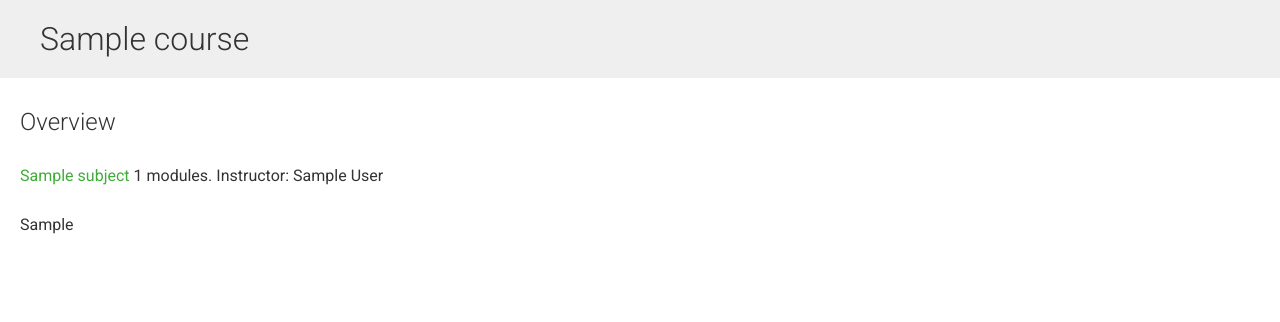
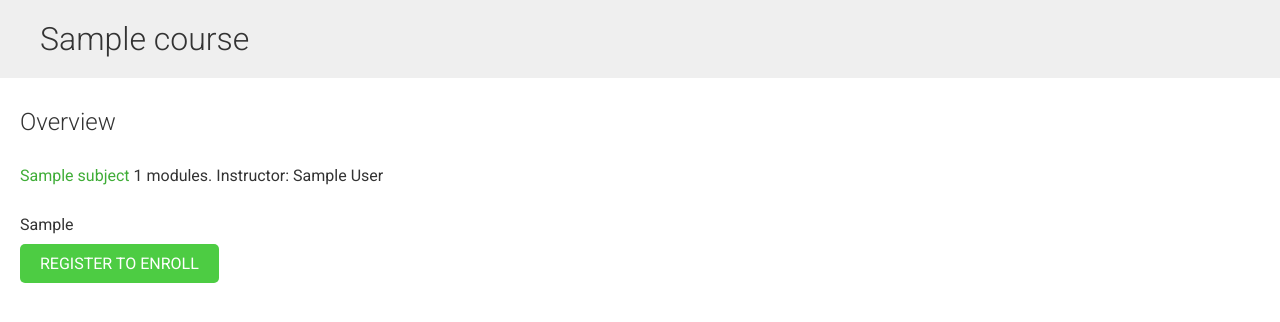
Before and after one commit to Flynotfly/educa, a Django app: template courses/templates/courses/course/detail.html in a window 1280 px wide. Shown: the part 54-376 px from the top of the page. Run offline with Django 5.2, Linux system fonts and the light colour scheme; the template is opened without the code that fills it: values that come from a table or form of the project are taken from there, others are empty; tables that the repository leaves empty hold one stand-in row (values such as "Sample post").

Commit message:
Add enroll button to course templates

```diff
--- a/courses/templates/courses/course/detail.html
+++ b/courses/templates/courses/course/detail.html
@@ -15,6 +15,15 @@
                 Instructor: {{ object.owner.get_full_name }}
             </p>
             {{ object.overview|linebreaks }}
+            {% if request.user.is_authenticated %}
+                <form action="{% url 'student_enroll_course' %}" method="post">
+                    {{ enroll_form }}
+                    {% csrf_token %}
+                    <input type="submit" value="Enroll now">
+                </form>
+            {% else %}
+                <a href="{% url 'student_registration' %}" class="button">Register to enroll</a>
+            {% endif %}
         </div>
 	{% endwith %}
 {% endblock %}
```
